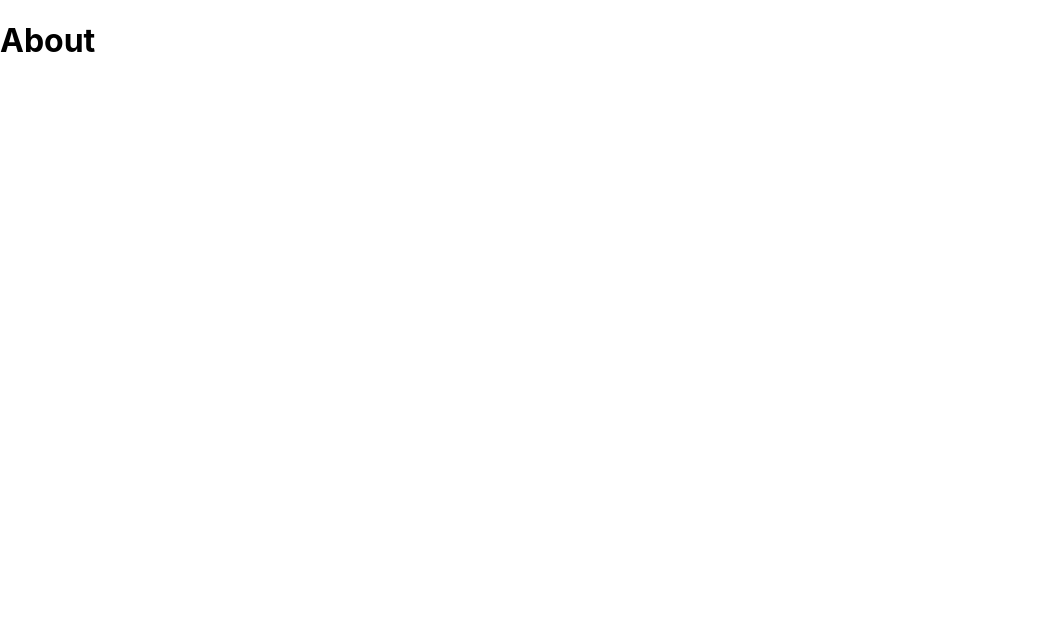
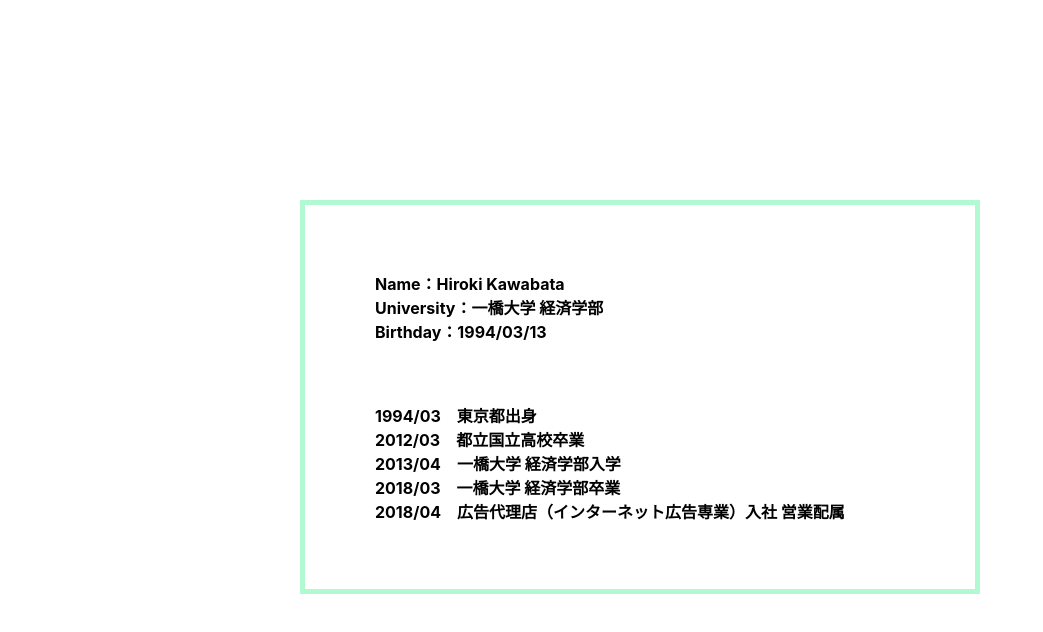
Before and after one commit to hiro-bata/portfolio, a React (Create React App) app: page /about in a window 1280 px wide. Shown: the top 632 px of the page, without its empty margins (0-1043 px from the left). Built offline with nearby package versions, Linux system fonts and the light colour scheme.

Commit message:
make_About

```diff
--- a/src/App.css
+++ b/src/App.css
@@ -47,9 +47,12 @@
   opacity: 0.5;
 }
 
+ul {
+  list-style: none;
+}
+
 /* Home */
 .home {
-  /* display: flex; */
   position: relative;
 }
 
@@ -61,7 +64,7 @@
 }
 
 .name {
-  color: #BBDddd;
+  color: #B1F9D0;
   position: absolute;
   top: -50px;
   bottom: 0;
@@ -86,3 +89,18 @@
   border: none;
   border-radius: 30px;
 }
+
+/* About */
+.about {
+  margin: 200px 300px;
+  padding: 50px 30px;
+  border: solid 5px #B1F9D0;
+}
+
+.about-content {
+  font-weight: bold;
+}
+
+.about-content-bottom {
+  margin-top: 60px;
+}
--- a/src/components/About.js
+++ b/src/components/About.js
@@ -3,8 +3,26 @@
 class About extends Component {
   render() {
     return (
-        <div>
-            <h1>About</h1>
+        <div className="about">
+            <div className="about-content">
+                <div className="about-content-top">
+                    <ul>
+                        <li>Name：Hiroki Kawabata</li>
+                        <li>University：一橋大学 経済学部</li>
+                        <li>Birthday：1994/03/13</li>
+                    </ul>
+                </div>
+                <div className="about-content-bottom">
+                    <ul>
+                        <li>1994/03　東京都出身</li>
+                        <li>2012/03　都立国立高校卒業</li>
+                        <li>2013/04　一橋大学 経済学部入学</li>
+                        <li>2018/03　一橋大学 経済学部卒業</li>
+                        <li>2018/04　広告代理店（インターネット広告専業）入社 営業配属</li>
+                    </ul>
+
+                </div>
+            </div>
         </div>
     );
   }
```
Also changed, not shown: 1 other file (tests, documents, lock files or other folders).
